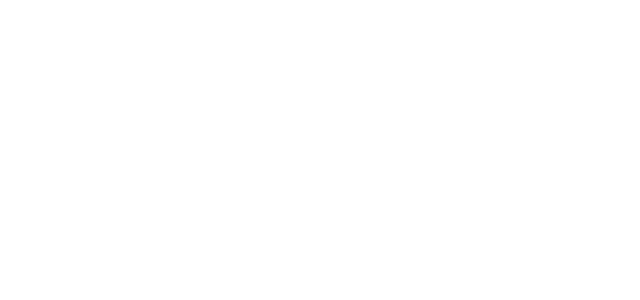
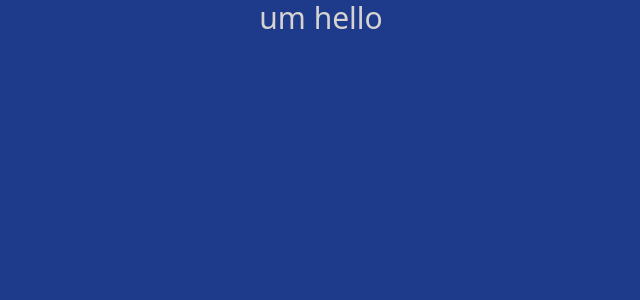
Before and after one commit to ordsec/ordsec-tech-next, a Next.js app: page / in a window 1280 px wide. Shown: the top 300 px of the page, without its empty margins (319-959 px from the left). Built offline with nearby package versions, Linux system fonts and the light colour scheme.

Commit message:
finish bootstrapping tailwind

```diff
--- a/package.json
+++ b/package.json
@@ -18,6 +18,8 @@
     "react-icons": "^4.7.1"
   },
   "devDependencies": {
+    "autoprefixer": "^10.4.13",
+    "postcss": "^8.4.20",
     "tailwindcss": "^3.2.4"
   }
 }
--- a/pages/index.js
+++ b/pages/index.js
@@ -2,7 +2,7 @@
 
 export default function Home() {
   return (
-    <>
+    <div>
       <Head>
         <title>David Ordovskiy | OrdSec</title>
         <meta name="description" content="Generated by create next app" />
@@ -10,8 +10,10 @@
         <link rel="icon" href="/favicon.ico" />
       </Head>
       <main>
-
+        <section className="bg-blue-900 min-h-screen">
+          <h1 className="text-3xl text-center text-stone-300">um hello</h1>
+        </section>
       </main>
-    </>
-  )
+    </div>
+  );
 }
--- /dev/null
+++ b/postcss.config.js
@@ -0,0 +1,6 @@
+module.exports = {
+  plugins: {
+    tailwindcss: {},
+    autoprefixer: {},
+  },
+}
--- a/styles/globals.css
+++ b/styles/globals.css
@@ -77,38 +77,28 @@
   }
 } */
 
-* {
+/* * {
   box-sizing: border-box;
-  padding: 0;
-  margin: 0;
 }
 
 html,
 body {
+  padding: 0;
+  margin: 0;
   max-width: 100vw;
   overflow-x: hidden;
-}
-
-body {
-  color: rgb(var(--foreground-rgb));
-  background: linear-gradient(
-      to bottom,
-      transparent,
-      rgb(var(--background-end-rgb))
-    )
-    rgb(var(--background-start-rgb));
 }
 
 a {
   color: inherit;
   text-decoration: none;
-}
+} */
 
-@media (prefers-color-scheme: dark) {
+/* @media (prefers-color-scheme: dark) {
   html {
     color-scheme: dark;
   }
-}
+} */
 /* TODO: choose different font
 @font-face {
   font-family: "";
--- a/tailwind.config.js
+++ b/tailwind.config.js
@@ -1,6 +1,8 @@
 /** @type {import('tailwindcss').Config} */
 module.exports = {
-  content: [],
+  content: [
+    './pages/**/*.{html,js,jsx}',
+  ],
   theme: {
     extend: {},
   },
```
Also changed, not shown: 1 other file (tests, documents, lock files or other folders).
